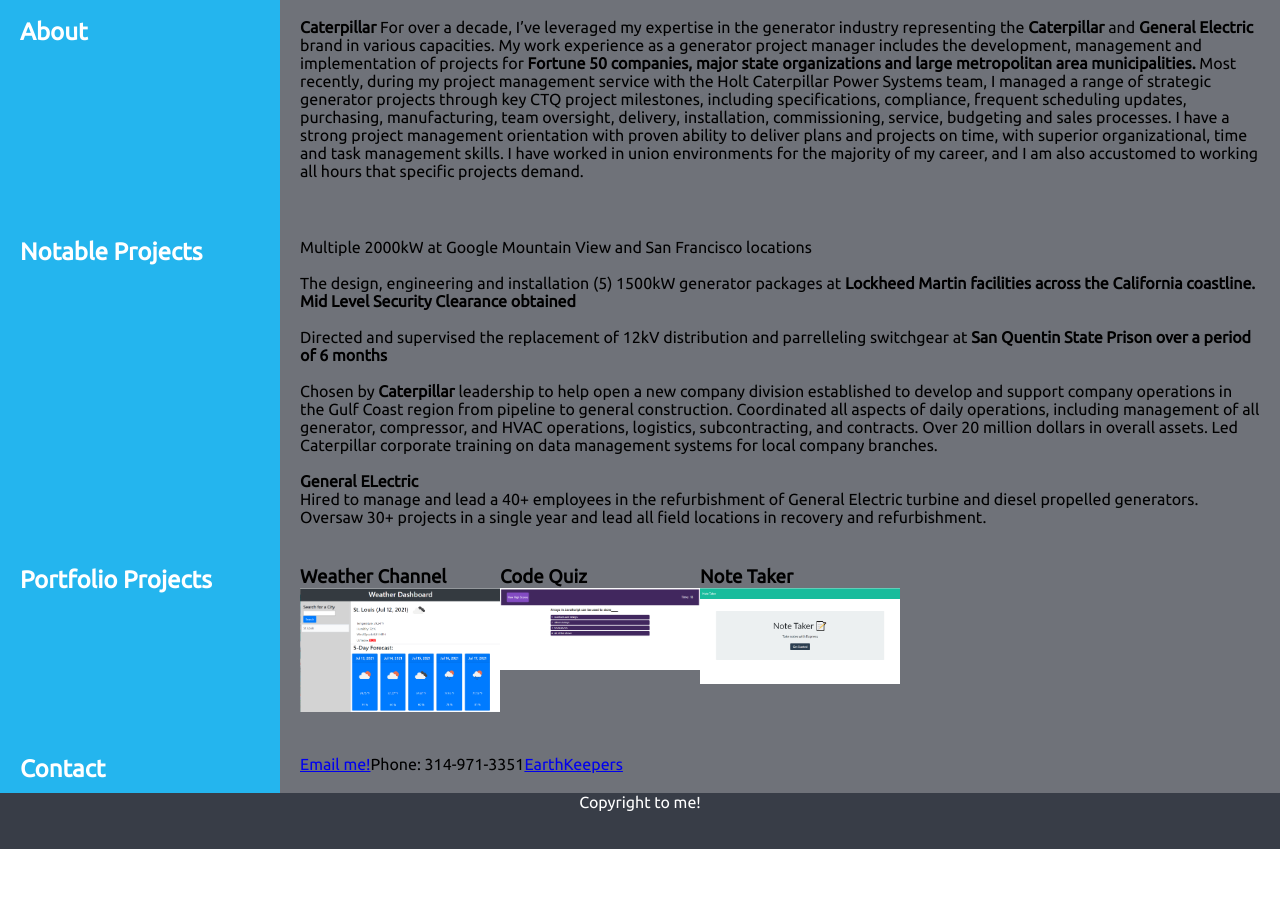
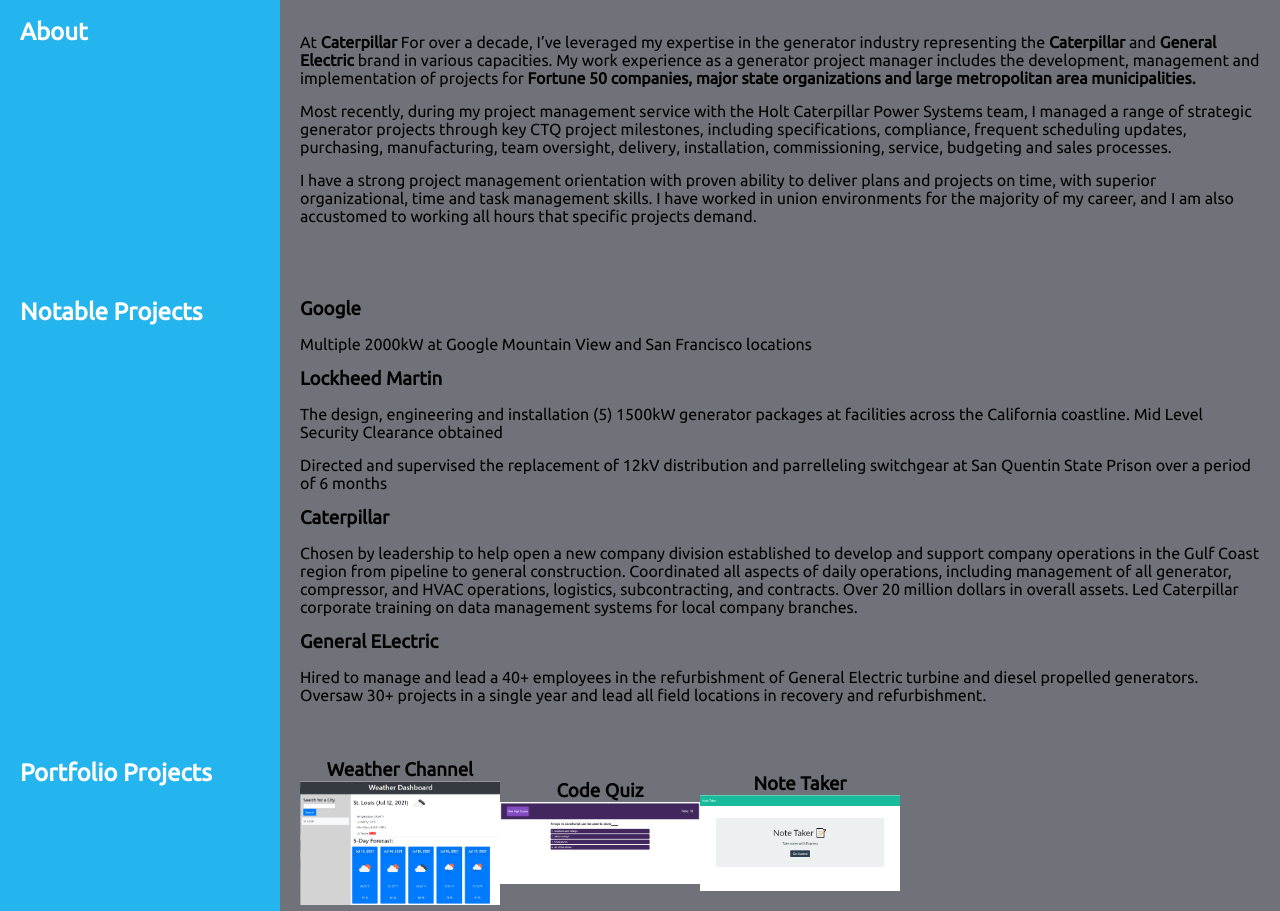
Before and after one commit to seanway28/CSS-Portfolio, a plain HTML site: page index.html in a window 1280 px wide. Shown: the part 162-1073 px from the top of the page. Before the commit the page ends 1011 px from the top, so only its background shows below. Drawn offline with Linux system fonts and the light colour scheme.

Commit message:
typography improvements

```diff
--- a/css/styles.css
+++ b/css/styles.css
@@ -81,6 +81,14 @@ html{
     background-color:#6f7279;
 }
 
+.right-side h3 {
+    margin-bottom: 15px 0 15px 0;
+}
+
+.right-side p {
+    margin: 15px 0 15px 0;
+}
+
 /* contact section */
 
 #contact .right-side {
@@ -91,6 +99,11 @@ html{
 .portfolio-images {
     display: flex;
     list-style: none;
+    align-items: center;
+}
+
+.portfolio-images h3 {
+    text-align: center;
 }
 
 .portfolio-img {
--- a/index.html
+++ b/index.html
@@ -42,20 +42,21 @@
             <h2>About</h2>
         </div>
         <div class="right-side">
-            <p><strong>Caterpillar</strong> For over a decade, I’ve leveraged my expertise in the generator industry
+            <p>At <strong>Caterpillar</strong> For over a decade, I’ve leveraged my expertise in the generator industry
                         representing the <b>Caterpillar</b> and <b>General Electric</b> brand in various capacities. My
                         work experience as a generator project manager includes the development, management and
                         implementation of projects for <strong>Fortune 50 companies, major state organizations and large
                             metropolitan area municipalities.</strong>
-                        Most recently, during my project management service with the Holt Caterpillar Power Systems
-                        team, I managed a range of strategic generator projects through key CTQ project milestones,
-                        including specifications, compliance, frequent scheduling updates, purchasing, manufacturing,
-                        team oversight, delivery, installation, commissioning, service, budgeting and sales processes.
-                        I have a strong project management orientation with proven ability to deliver plans and projects
-                        on time, with superior organizational, time and task management skills. I have worked in union
-                        environments for the majority of my career, and I am also accustomed to working all hours that
-                        specific projects demand.
             </p>
+            <p>Most recently, during my project management service with the Holt Caterpillar Power Systems
+                team, I managed a range of strategic generator projects through key CTQ project milestones,
+                including specifications, compliance, frequent scheduling updates, purchasing, manufacturing,
+                team oversight, delivery, installation, commissioning, service, budgeting and sales processes.
+               </p>
+               <p> I have a strong project management orientation with proven ability to deliver plans and projects
+                on time, with superior organizational, time and task management skills. I have worked in union
+                environments for the majority of my career, and I am also accustomed to working all hours that
+                specific projects demand.</p>
             <br>
 
         </div>
@@ -66,25 +67,16 @@
                 <h2>Notable Projects</h2>
             </div>
             <div class="right-side">
-                <p>Multiple 2000kW at </strong>Google Mountain View and San Francisco locations</strong></p>
-                <br>
-                <p>The design, engineering and installation (5) 1500kW generator packages at <strong>Lockheed Martin
-                        facilities across the California coastline. Mid Level Security Clearance obtained</strong></p>
-                <br>
-                <p>Directed and supervised the replacement of 12kV distribution and parrelleling switchgear at <strong>San
-                        Quentin State Prison over a period of 6 months</strong></p>
-                <br>
-                <p>Chosen by <strong>Caterpillar</strong> leadership to help open a new company division established to
-                    develop and support company operations in the Gulf Coast region from pipeline to general construction.
-                    Coordinated all aspects of daily operations, including management of all generator, compressor, and HVAC
-                    operations, logistics, subcontracting, and contracts. Over 20 million dollars in overall assets. Led
-                    Caterpillar corporate training on data management systems for local company branches.</p>
-                <br>
-                <p><strong>General ELectric</strong>
-                <p> Hired to manage and lead a 40+ employees in the refurbishment of General Electric turbine and diesel
-                    propelled generators. Oversaw 30+ projects in a single year and lead all field locations in recovery and
-                    refurbishment.
-                    <br>
+                <h3>Google</h3>
+                <p>Multiple 2000kW at Google Mountain View and San Francisco locations</p>
+                <h3>Lockheed Martin</h3>
+                <p>The design, engineering and installation (5) 1500kW generator packages at facilities across the California coastline. Mid Level Security Clearance obtained</p>
+                <p>Directed and supervised the replacement of 12kV distribution and parrelleling switchgear at San Quentin State Prison over a period of 6 months</p>
+                <h3>Caterpillar</h3>
+                <p>Chosen by leadership to help open a new company division established to develop and support company operations in the Gulf Coast region from pipeline to general construction. Coordinated all aspects of daily operations, including management of all generator, compressor, and HVAC operations, logistics, subcontracting, and contracts. Over 20 million dollars in overall assets. Led Caterpillar corporate training on data management systems for local company branches.</p>
+
+                <h3>General ELectric</h3>
+                <p>Hired to manage and lead a 40+ employees in the refurbishment of General Electric turbine and diesel propelled generators. Oversaw 30+ projects in a single year and lead all field locations in recovery and refurbishment.
             </div>
     </div>
     <!-- Portfolio -->
@@ -106,7 +98,7 @@
         <div class="left-side">
             <h2>Contact</h2>
         </div>
-        <div class="right-side">
+        <div class="right-side contact">
             <a href="mailto:seanway28@gmail.com">Email me!</a>
             <p>Phone: 314-971-3351</p>
             <a href="https://www.earthkeeperscompost.com">EarthKeepers</a>
```
